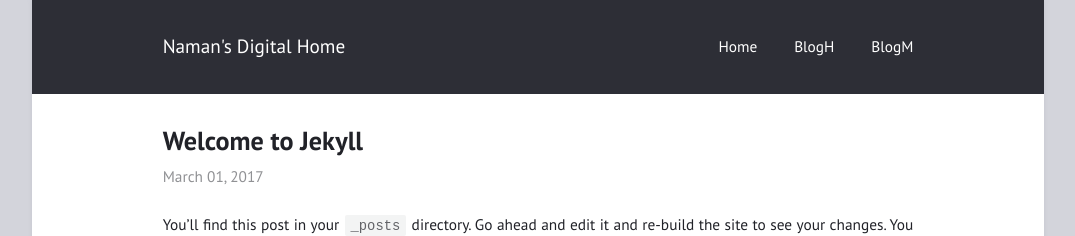
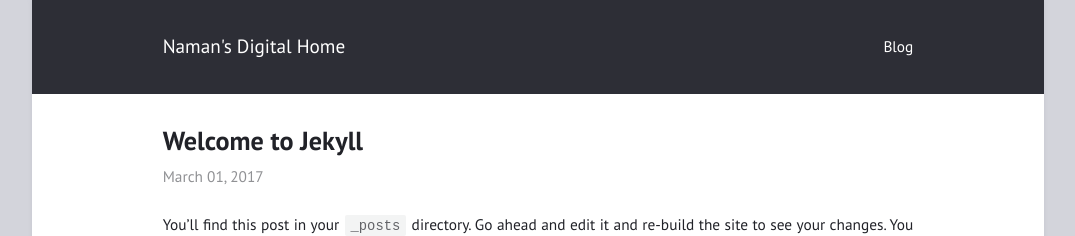
Before and after one commit to nerdynaman/nerdynaman.github.io, a Jekyll site: the page built from _posts/2017-03-01-welcome-to-jekyll.md, in a window 1280 px wide. Shown: the top 236 px of the page, without its empty margins (102-1177 px from the left). Built offline with Jekyll 4.4.1, drawn with Linux system fonts in a browser that asks for light colours.

Commit message:
post modif20

```diff
--- a/_config.yml
+++ b/_config.yml
@@ -16,9 +16,9 @@
 # Menu
 
 navigation:                # accepts {file, title, url, icon, sidebaricon}
-  - {file: "index.md", title: Home}
-  - {file: "blog.html", title: BlogH}
-  - {file: "blog.md", title: BlogM}
+  # - {file: "index.md", title: Home}
+  - {file: "blog.html", title: Blog}
+  # - {file: "blog.md", title: BlogM}
 
 external:                  # shows a footer with social links - for available icons see fontawesome.com/icons
   - {title: Mail, icon: envelope, url: "mailto:namanagg1930@gmail.com"}
```
Also changed, not shown: index.md (+2 -1 lines).
